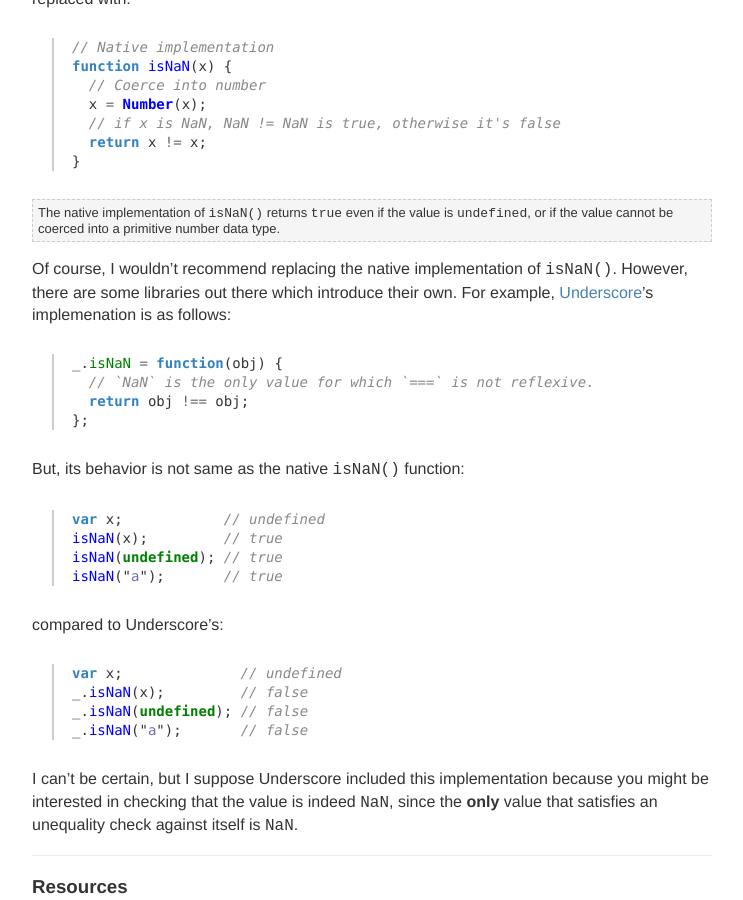
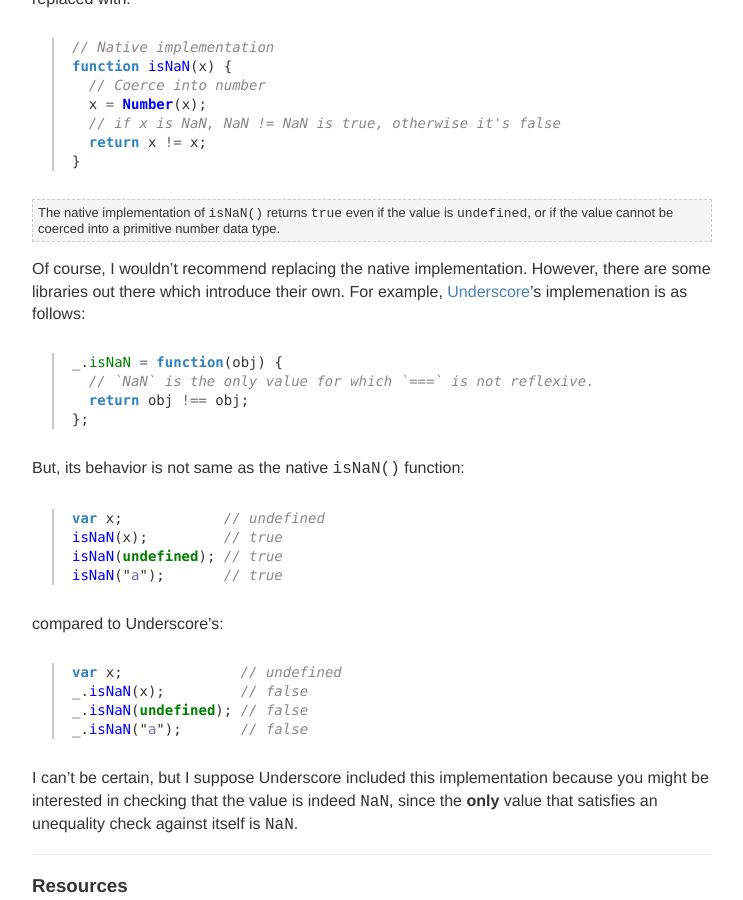
Before and after one commit to krisk/krisk.github.com, a Jekyll site: the page built from _posts/2012-06-27-typeof_nan.md, in a window 1280 px wide and 900 px high, scrolled down 1846 px. Shown: the whole window, without its empty margins (128-871 px from the left). Built offline with Jekyll 4.4.1, drawn with Linux system fonts in a browser that asks for light colours; comment, search, counter and statistics services are not loaded.

Commit message:
added stop

```diff
--- a/_posts/2012-06-27-typeof_nan.md
+++ b/_posts/2012-06-27-typeof_nan.md
@@ -96,7 +96,7 @@ function isNaN(x) {
   The native implementation of <code>isNaN()</code> returns <code>true</code> even if the value is <code>undefined</code>, or if the value cannot be coerced into a primitive number data type.
 </aside>
 
-Of course, I wouldn't recommend replacing the native implementation of <code>isNaN()</code>.  However, there are some libraries out there which introduce their own. For example, <a href="http://underscorejs.org/" target="blank">Underscore</a>'s implemenation is as follows:
+Of course, I wouldn't recommend replacing the native implementation.  However, there are some libraries out there which introduce their own. For example, <a href="http://underscorejs.org/" target="blank">Underscore</a>'s implemenation is as follows:
 
 {% highlight javascript %}
 _.isNaN = function(obj) {
```
